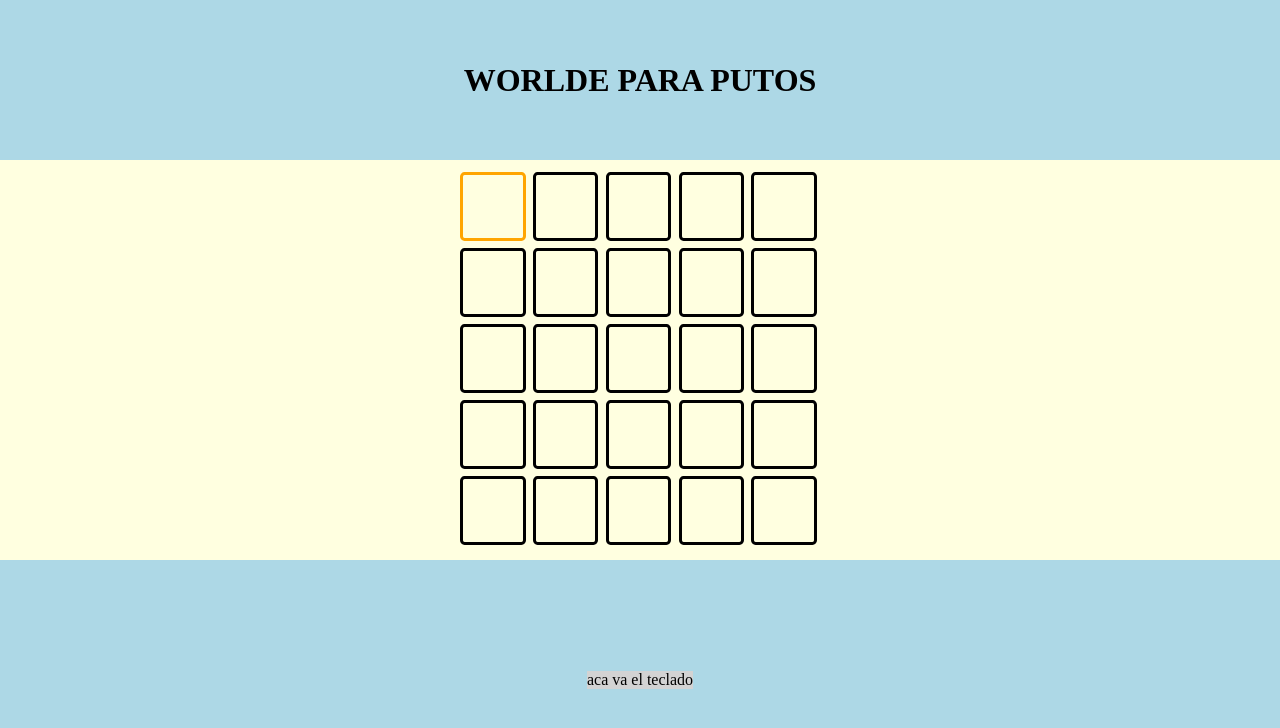
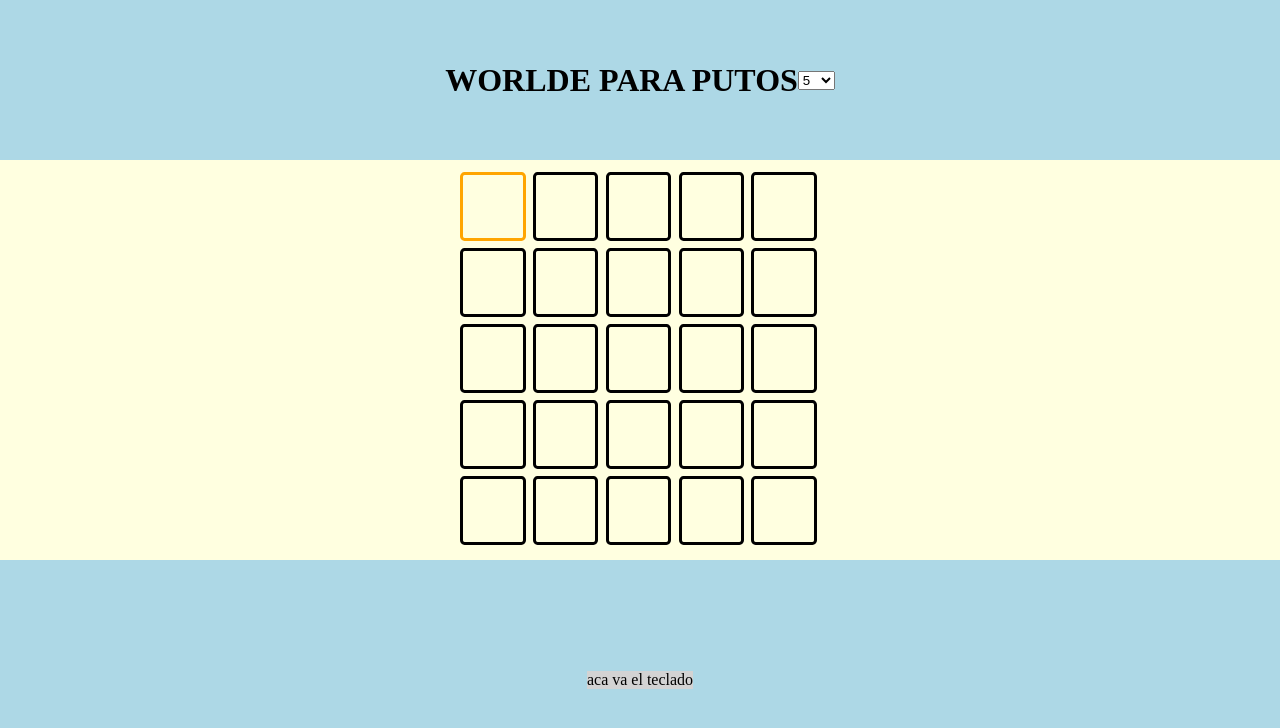
Before and after one commit to LuloSammartino/Wordle, a React (Vite) app in the folder frontend/client/: page / in a window 1280 px wide. Shown: the top 728 px of the page. Built offline with nearby package versions, Linux system fonts and the light colour scheme; no server answers.

Commit message:
size state

```diff
--- a/frontend/client/src/App.jsx
+++ b/frontend/client/src/App.jsx
@@ -1,26 +1,60 @@
 import Word from "./Components/Word/Word"
 import styles from './App.module.css';
 import Keyboard from "./Components/Keyboard/Keyboard";
+import { use, useEffect , useState } from "react";
+import axios from "axios";
 
 function App() {
 
+const [actualSize, setActualSize] =  useState(5) ;
 
+useEffect(() => {
+  axios.get(`http://localhost:8000/reset/`)
+})
+
+
+const handleSize = (e) => {
+  setActualSize(e.target.value)
+}
 
   return (
 
     <>
       <header className={styles.headerApp}>
         <h1>WORLDE PARA PUTOS</h1>
+        <select onChange={(e) => handleSize(e)} >
+          <option value="1" >1</option>
+          <option value="2" >2</option>
+          <option value="3" >3</option>
+          <option value="4" >4</option>
+          <option value="5" selected>5</option>
+          <option value="6" >6</option>
+          <option value="7" >7</option>
+          <option value="8" >8</option>
+          <option value="9" >9</option>
+          <option value="10">10</option>
+          <option value="11">11</option>
+          <option value="12">12</option>
+          <option value="13">13</option>
+          <option value="14">14</option>
+          <option value="15">15</option>
+          <option value="16">16</option>
+          <option value="17">17</option>
+          <option value="18">18</option>
+          <option value="19">19</option>
+          <option value="20">20</option>
+          <option value="21">21</option>
+        </select>
       </header>
 
       <section className={styles.content}>
         <div className={styles.wordsContainer}>
 
-          <Word index={0}></Word>
-          <Word index={1}></Word>
-          <Word index={2}></Word>
-          <Word index={3}></Word>
-          <Word index={4}></Word>
+          <Word index={0} size={actualSize}></Word>
+          <Word index={1} size={actualSize}></Word>
+          <Word index={2} size={actualSize}></Word>
+          <Word index={3} size={actualSize}></Word>
+          <Word index={4} size={actualSize}></Word>
         </div>
       </section>
 
--- a/frontend/client/src/App.module.css
+++ b/frontend/client/src/App.module.css
@@ -21,7 +21,6 @@
 
     width: 30%;
     height: 100%;
-
     padding: 10px ;
 }
 
--- a/frontend/client/src/Components/Word/Word.jsx
+++ b/frontend/client/src/Components/Word/Word.jsx
@@ -1,16 +1,15 @@
 import styles from './Word.module.css';
-import { useState, useRef, useEffect } from 'react';
+import { useState, useRef, useEffect, createRef } from 'react';
 import useActiveWordStore from '../../Store/activeWord';
 import axios from 'axios';
 
-function Word({ index }) {
+function Word({index})  {
 
 const activeWord = useActiveWordStore(state => state.activeWord);
 const [actualLetter, setActualLetter] =  useState(0) ;
-const inputRefs = [useRef(), useRef(), useRef(), useRef(), useRef()];
 const nextWord = useActiveWordStore(state => state.Next);
 const [result, setResult] = useState([])
-
+const inputRefs = [useRef(), useRef(), useRef(), useRef(), useRef()];
 
 useEffect(() => {
     inputRefs[actualLetter].current.focus();
@@ -19,6 +18,8 @@ useEffect(() => {
 useEffect(() =>{
     inputRefs[actualLetter].current.focus();
 }, [activeWord])
+
+
 
 function handleResultColors (e){
     if(e == 2)
@@ -34,7 +35,7 @@ const handleWord = async ( word ) => {
         await axios.get(`http://localhost:8000/intento/${word}`)
         .then((res) => {
             if(res.data.mensaje){
-                window.alert("no existe palabra")
+                window.alert(res.data.mensaje)
             } else{
                 setResult(res.data.resultado);
                 nextWord()
@@ -103,7 +104,8 @@ const handleKeyDown = (e) => {
     return (
     <main className={styles.word}>
 
-    {inputRefs.map((ref, i) =>
+    {inputRefs.map((ref,i) => (
+
         <input  key={i}
                 maxLength="1"
                 className={ `${styles.letter}
@@ -115,7 +117,7 @@ const handleKeyDown = (e) => {
                 onKeyDown={ (e) => handleKeyDown(e) }
                 ref={ref}
                 disabled={activeWord == index ? false : true}
-        />
+        />)
     )}
 
 
```
